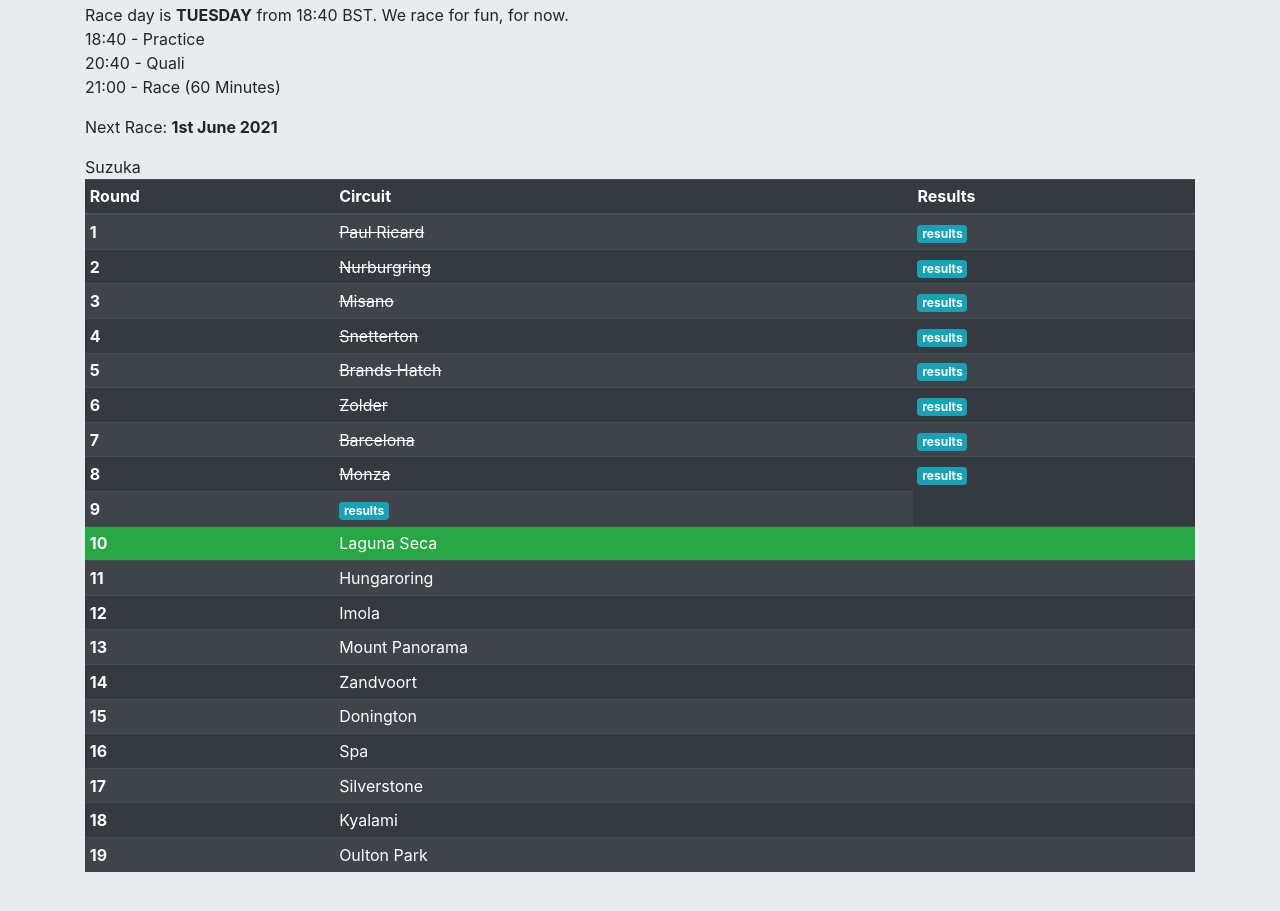
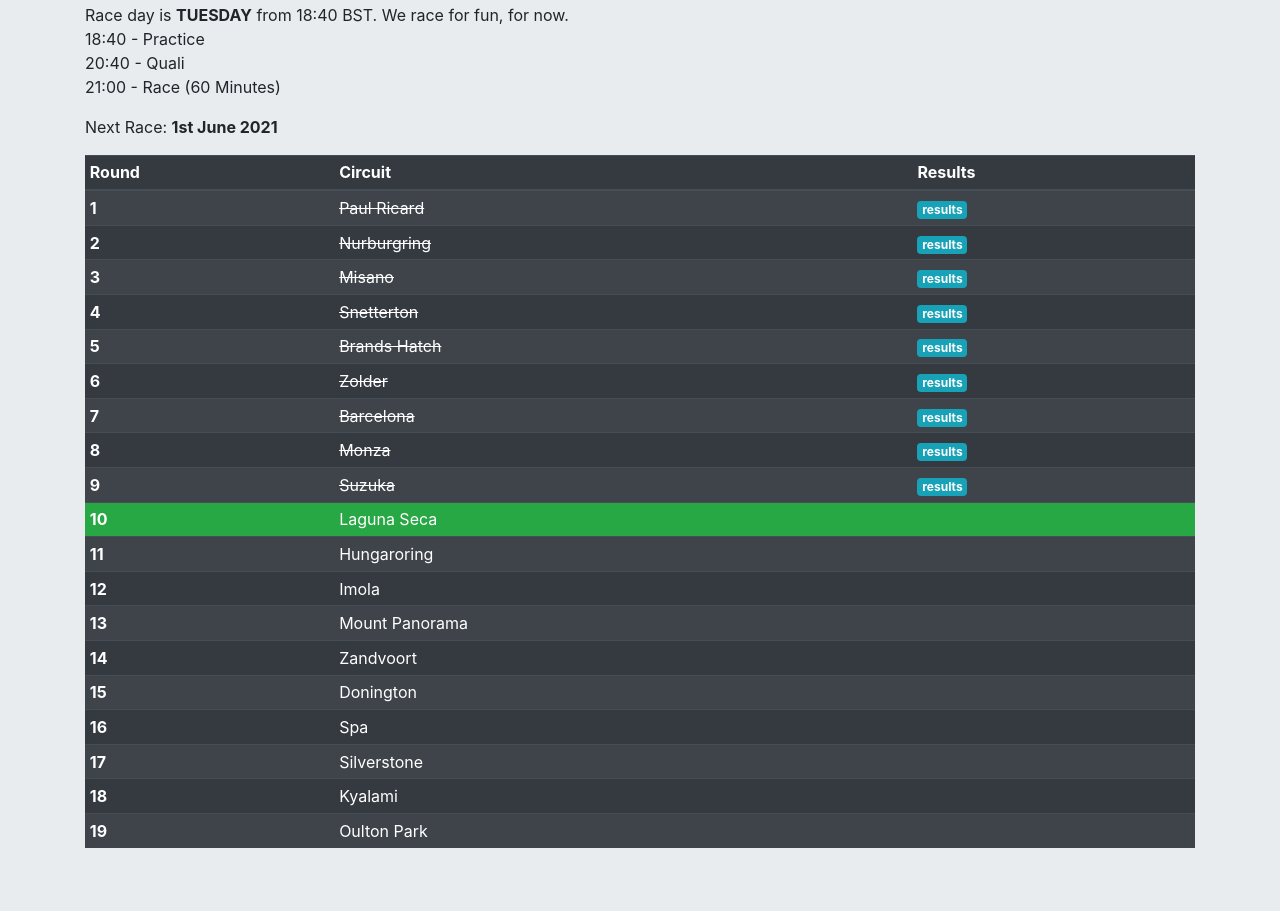
Before and after one commit to sudoracing/sudoracing, a plain HTML site: page index.html in a window 1280 px wide. Shown: the part 1129-2040 px from the top of the page. Drawn offline with nearby package versions, Linux system fonts and the light colour scheme.

Commit message:
fixing typo

```diff
--- a/index.html
+++ b/index.html
@@ -148,7 +148,7 @@
                     </tr>
                     <tr>
                         <th>9</th>
-                        <td<s>Suzuka</s></td>
+                        <td><s>Suzuka</s></td>
                         <td><a href="https://acc-leagues.com/event/10" class="badge badge-info">results</a></td>
                     </tr>
                     <tr class="bg-success">
```
